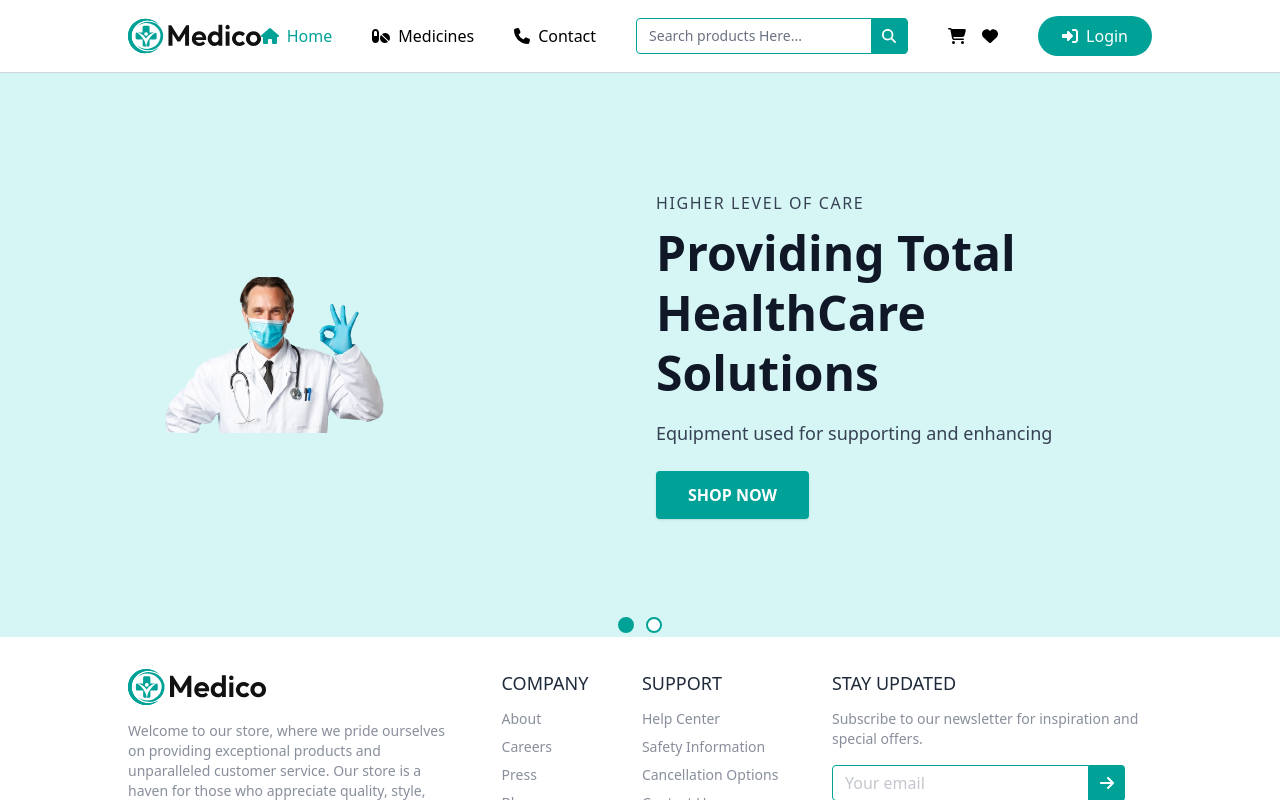
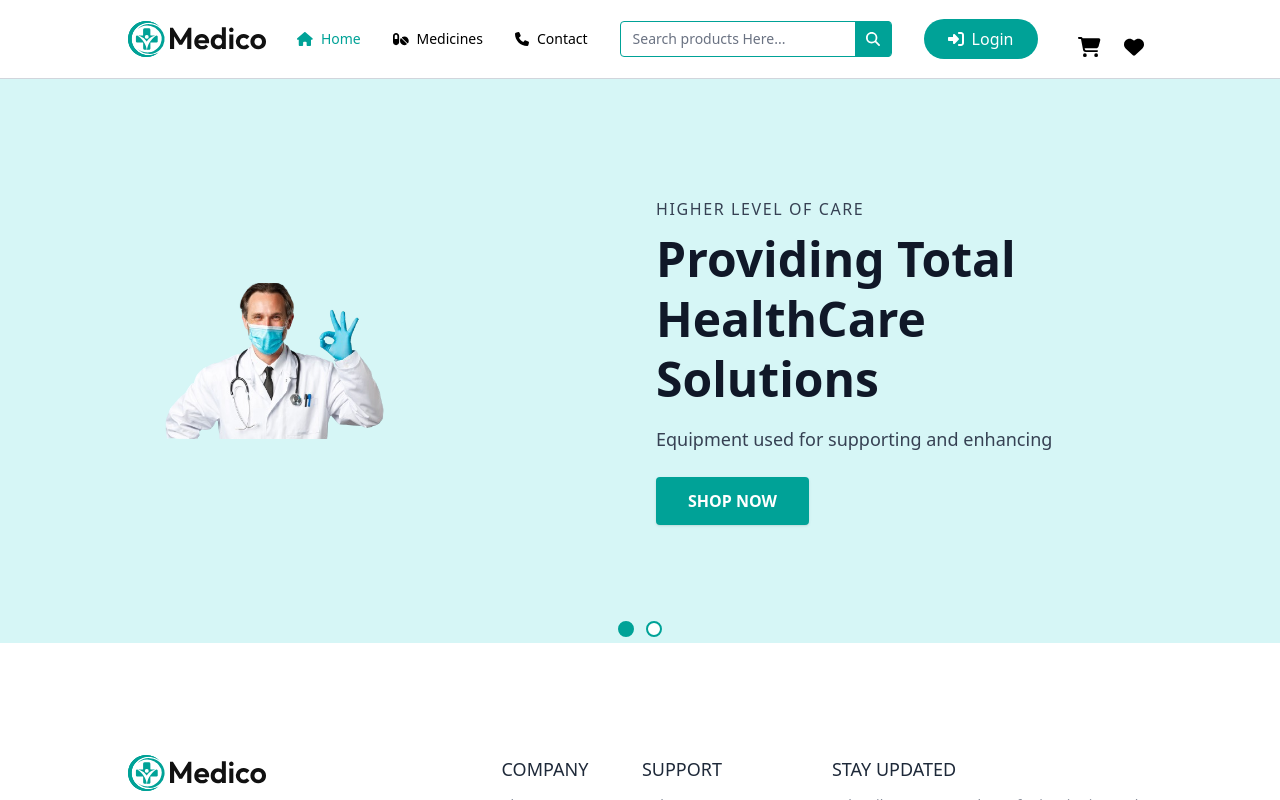
Before and after one commit to MohamedKhayyal/Medico, a React (Vite) app: page / in a window 1280 px wide. Shown: the top 800 px of the page. Built offline with nearby package versions, Linux system fonts and the light colour scheme; no server answers.

Commit message:
responsive

```diff
--- a/src/components/Hero.jsx
+++ b/src/components/Hero.jsx
@@ -26,7 +26,7 @@ export default function Hero() {
     setCurrent((prev) => (prev - 1 + slides.length) % slides.length);
 
   return (
-    <div className="relative w-full bg-[#d6f6f6] overflow-hidden min-h-[350px] md:min-h-[420px] lg:min-h-[500px] flex items-center group">
+    <div className="mb-20 relative w-full bg-[#d6f6f6] overflow-hidden min-h-[350px] md:min-h-[420px] lg:min-h-[500px] flex items-center group">
       {/* Left Arrow */}
       <button
         onClick={prevSlide}
@@ -50,10 +50,10 @@ export default function Hero() {
       {/* Slider Content */}
       <div
         key={current}
-        className="w-full flex flex-col md:flex-row items-center justify-between px-4 md:px-12 lg:px-24 xl:px-32 py-8 gap-8 transition-opacity duration-700 ease-in-out animate-fadeIn"
+        className="w-full flex flex-col md:flex-row items-center px-4 md:px-12 lg:px-24 xl:px-32 py-8 gap-8 transition-opacity duration-700 ease-in-out animate-fadeIn"
       >
         {/* Image */}
-        <div className="w-full md:w-1/2 flex justify-start items-center transition-all duration-700 ease-in-out">
+        <div className="w-full md:w-1/2 transition-all duration-700 ease-in-out">
           <img
             src={slides[current].image}
             alt="slide"
@@ -77,13 +77,13 @@ export default function Hero() {
             {slides[current].desc}
           </p>
 
-          <button className="animate__animated animate__fadeInUp animate__delay-05s bg-[#00A297] hover:bg-[#00897B] text-white font-semibold px-8 py-3 rounded transition shadow">
+          <button className="animate__animated animate__fadeInUp animate__delay-05s bg-[#00A297] hover:bg-[#00897B] text-white font-semibold px-8 py-3 rounded transition shadow cursor-pointer">
             {slides[current].button}
           </button>
         </div>
       </div>
       {/* Dots */}
-      <div className="absolute bottom-1 left-1/2 -translate-x-1/2 flex gap-3 z-10">
+      <div className="absolute bottom-1.5 left-1/2 -translate-x-1/2 flex gap-3 z-10">
         {slides.map((_, idx) => (
           <span
             key={idx}
--- a/src/components/Navbar.jsx
+++ b/src/components/Navbar.jsx
@@ -20,6 +20,7 @@ export default function Navbar() {
   const [open, setOpen] = useState(false);
   const navigate = useNavigate();
   const { user } = useAuth();
+
   useEffect(() => {
     if (open) {
       document.body.style.overflow = "hidden";
@@ -32,21 +33,30 @@ export default function Navbar() {
   }, [open]);
 
   return (
-    <nav className="flex items-center justify-between px-4 md:px-16 lg:px-24 xl:px-32 py-4 border-b border-gray-300 bg-white relative transition-all">
-      <Link to="/">
-        <img className="h-9" src={logo} alt="dummyLogoColored" />
+    <nav className="flex flex-wrap items-center justify-between gap-5 px-4 md:px-16 lg:px-24 xl:px-32 py-4 border-b border-gray-300 bg-white relative transition-all">
+      <Link to="/" className="flex-shrink-0">
+        <img className="h-9 w-auto" src={logo} alt="Logo" />
       </Link>
 
-      <div className="hidden sm:flex items-center gap-6 md:gap-10">
-        <NavLink to="/" className="flex items-center gap-2">
+      <div className="hidden sm:flex items-center gap-4 md:gap-8 flex-wrap">
+        <NavLink
+          to="/"
+          className="flex items-center gap-2 text-sm whitespace-nowrap"
+        >
           <FontAwesomeIcon icon={faHouse} />
           Home
         </NavLink>
-        <NavLink to="/medicines" className="flex items-center gap-2">
+        <NavLink
+          to="/medicines"
+          className="flex items-center gap-2 text-sm whitespace-nowrap"
+        >
           <FontAwesomeIcon icon={faPills} />
           Medicines
         </NavLink>
-        <NavLink to="/contact" className="flex items-center gap-2">
+        <NavLink
+          to="/contact"
+          className="flex items-center gap-2 text-sm whitespace-nowrap"
+        >
           <FontAwesomeIcon icon={faPhone} />
           Contact
         </NavLink>
@@ -66,11 +76,6 @@ export default function Navbar() {
           >
             <FontAwesomeIcon icon={faMagnifyingGlass} />
           </button>
-        </div>
-
-        <div className="relative cursor-pointer flex items-center gap-4">
-          <FontAwesomeIcon icon={faCartShopping} />
-          <FontAwesomeIcon icon={faHeart} />
         </div>
 
         {user ? (
@@ -93,9 +98,28 @@ export default function Navbar() {
             Login
           </button>
         )}
+
+        <div className="flex gap-6 mt-4 text-[20px] px-2">
+          <div className="hover:text-[#00A297] transition-colors duration-300 cursor-pointer">
+            <FontAwesomeIcon icon={faCartShopping} />
+          </div>
+          <div className="hover:text-[#00A297] transition-colors duration-300 cursor-pointer">
+            <FontAwesomeIcon icon={faHeart} />
+          </div>
+        </div>
       </div>
 
-      <div className="flex sm:hidden items-center gap-2">
+      <div className="flex sm:hidden items-center justify-between w-full mt-4">
+        <div className="flex items-center gap-6 text-[20px] px-2">
+          <div className="hover:text-[#00A297] transition-colors duration-300 cursor-pointer">
+            <FontAwesomeIcon icon={faCartShopping} />
+          </div>
+          <div className="hover:text-[#00A297] transition-colors duration-300 cursor-pointer">
+            <FontAwesomeIcon icon={faHeart} />
+          </div>
+        </div>
+
+        <div className="flex items-center gap-2">
           <input
             className="py-1 px-2 bg-gray-100 rounded outline-none text-sm w-24"
             type="text"
@@ -112,10 +136,11 @@ export default function Navbar() {
         <button
           onClick={() => setOpen(!open)}
           aria-label="Menu"
-        className="sm:hidden ml-2"
+          className="ml-2"
         >
           <FontAwesomeIcon icon={faBars} size="lg" />
         </button>
+      </div>
 
       <div
         className={`fixed inset-0 z-50 transition-transform duration-300 ${
@@ -154,6 +179,7 @@ export default function Navbar() {
           <FontAwesomeIcon icon={faPhone} />
           Contact
         </NavLink>
+
         {user ? (
           <Logout className="flex items-center gap-2 px-5 py-2 mt-4 bg-[#00A297] hover:bg-[#00897B] transition text-white rounded-full w-full justify-center text-lg" />
         ) : (
```
Lines whose indentation alone changed are shown as unchanged.
